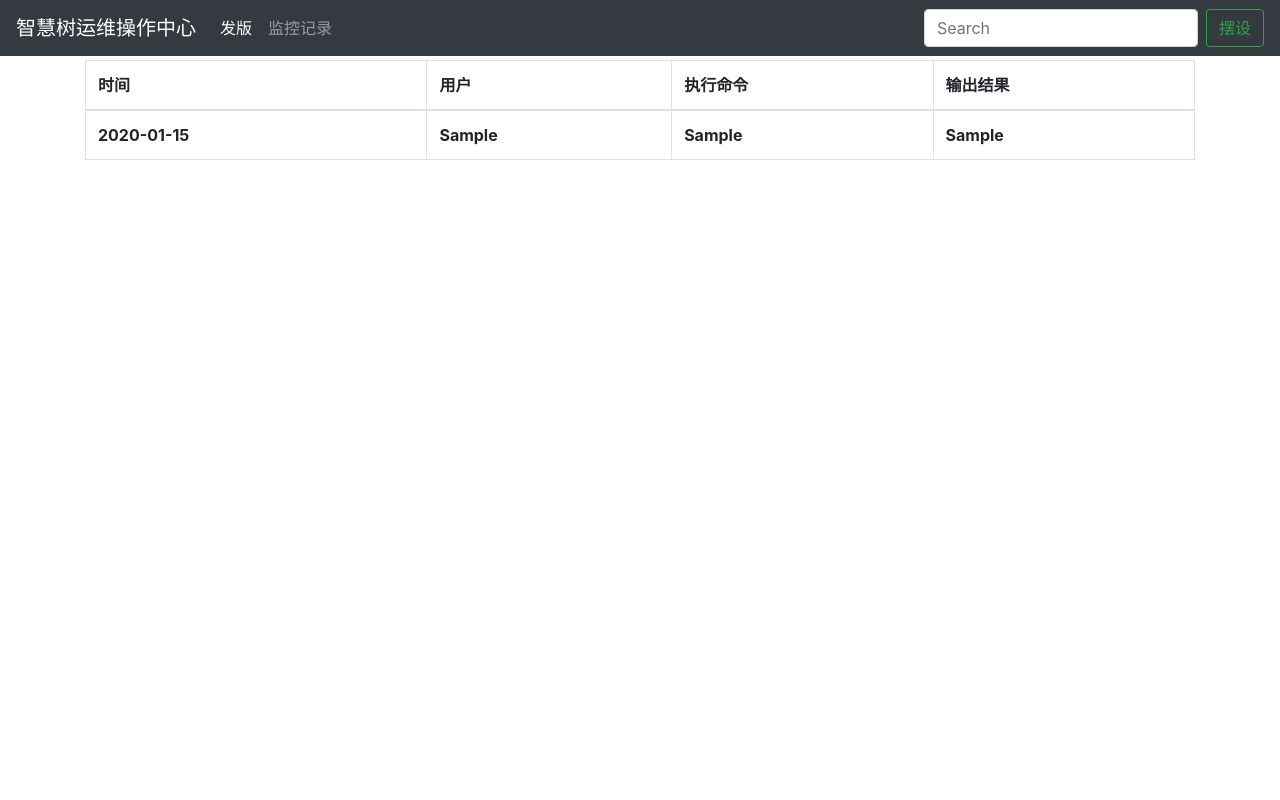
After one commit to 330884795/ops, a Django app: page /monitor/record/ in a window 1280 px wide. The commit adds this page. Run offline with Django 3.2, Linux system fonts and the light colour scheme; tables that the repository leaves empty hold one stand-in row (values such as "Sample post"); lists and menus that the app fills with data are empty; some libraries are stand-ins or nearby versions.

Commit message:
最新版

```diff
--- a/cmdb/admin.py
+++ b/cmdb/admin.py
@@ -9,7 +9,7 @@ class projectAdmin(admin.ModelAdmin):
     list_display = ('pro_name','pro_platform','pro_conf')
 
 class ecslistAdmin(admin.ModelAdmin):
-    list_display = ('ip','cpu','mem','project_name')
+    list_display = ('ip','cpu','mem','project_name','platform')
 
 
 admin.site.register(models.project,projectAdmin)
--- /dev/null
+++ b/monitor/urls.py
@@ -0,0 +1,10 @@
+from django.urls import path
+
+from . import views
+
+
+app_name = 'monitor'
+
+urlpatterns = [
+    path('record/',views.jilu,name='jilu'),
+]
--- a/monitor/views.py
+++ b/monitor/views.py
@@ -1,3 +1,8 @@
 from django.shortcuts import render
+from .models import record
+# Create your views here.
 
-# Create your views here.
+
+def jilu(request):
+    a=record.objects.all()
+    return render(request,'monitor/Record.html',{'info':a})
--- a/ops/urls.py
+++ b/ops/urls.py
@@ -20,4 +20,5 @@ from django.urls import path,include
 urlpatterns = [
     path('admin/', admin.site.urls),
     path('cmdb/',include('cmdb.urls',namespace='cmdb')),
+    path('monitor/',include('monitor.urls',namespace='monitor')),
 ]
--- /dev/null
+++ b/templates/monitor/Record.html
@@ -0,0 +1,108 @@
+<!doctype html>
+<html lang="en" class="h-100">
+{% load bootstrap4 %}
+
+{% bootstrap_css %}
+{% bootstrap_javascript %}
+
+{# Display django.contrib.messages as Bootstrap alerts #}
+{% bootstrap_messages %}
+  <head>
+    <meta charset="utf-8">
+    <meta name="viewport" content="width=device-width, initial-scale=1, shrink-to-fit=no">
+      <style>
+          .bd-placeholder-img {
+        font-size: 1.125rem;
+        text-anchor: middle;
+        -webkit-user-select: none;
+        -moz-user-select: none;
+        -ms-user-select: none;
+        user-select: none;
+      }
+
+      @media (min-width: 768px) {
+        .bd-placeholder-img-lg {
+          font-size: 3.5rem;
+        }
+      }
+          main > .container {
+  padding: 60px 15px 0;
+}
+
+.footer {
+  background-color: #f5f5f5;
+}
+
+.footer > .container {
+  padding-right: 15px;
+  padding-left: 15px;
+}
+
+code {
+  font-size: 80%;
+}
+      </style>
+      <script src="https://cdn.jsdelivr.net/npm/vue"></script>
+      <script src="https://unpkg.com/axios/dist/axios.min.js"></script>
+  </head>
+      <body class="d-flex flex-column h-100">
+     <header>
+  <!-- Fixed navbar -->
+  <nav class="navbar navbar-expand-md navbar-dark fixed-top bg-dark">
+    <a class="navbar-brand" href="#">智慧树运维操作中心</a>
+    <button class="navbar-toggler" type="button" data-toggle="collapse" data-target="#navbarCollapse" aria-controls="navbarCollapse" aria-expanded="false" aria-label="Toggle navigation">
+      <span class="navbar-toggler-icon"></span>
+    </button>
+    <div class="collapse navbar-collapse" id="navbarCollapse">
+      <ul class="navbar-nav mr-auto">
+        <li class="nav-item active">
+          <a class="nav-link" href="{% url 'cmdb:uv' %}">发版</a>
+        </li>
+        <li class="nav-item">
+          <a class="nav-link" href="{% url 'monitor:jilu' %}">监控记录</a>
+        </li>
+        <li class="nav-item">
+          <a class="nav-link disabled" href="#" tabindex="-1" aria-disabled="true"></a>
+        </li>
+      </ul>
+      <form class="form-inline mt-2 mt-md-0">
+        <input class="form-control mr-sm-2" type="text" placeholder="Search" aria-label="Search">
+        <button class="btn btn-outline-success my-2 my-sm-0" type="submit">摆设</button>
+      </form>
+    </div>
+  </nav>
+</header>
+
+<!-- Begin page content -->
+<main role="main" class="flex-shrink-0">
+  <div class="container">
+    <div class="bs-example" data-example-id="bordered-table">
+        <table class="table table-bordered">
+           <thead>
+            <tr>
+                <th>时间</th>
+                <th>用户</th>
+                <th>执行命令</th>
+                <th>输出结果</th>
+            </tr>
+            </thead>
+            <tbody>
+               {%  for i in info  %}
+                  <tr>
+                  <th>{{ i.date  }}</th>
+                  <th>{{ i.user  }}</th>
+                  <th>{{ i.cmd  }}</th>
+                  <th>{{ i.stdout  }}</th>
+                  </tr>
+               {% endfor  %}
+            </tbody>
+        </table>
+    </div>
+
+
+  </div>
+</main>
+
+
+      </body>
+</html>
```
Also changed, not shown: cmdb/models.py (+6 -6 lines), cmdb/views.py (+11 -4 lines), templates/cmdb/Uversion.html (+5 -5 lines).
